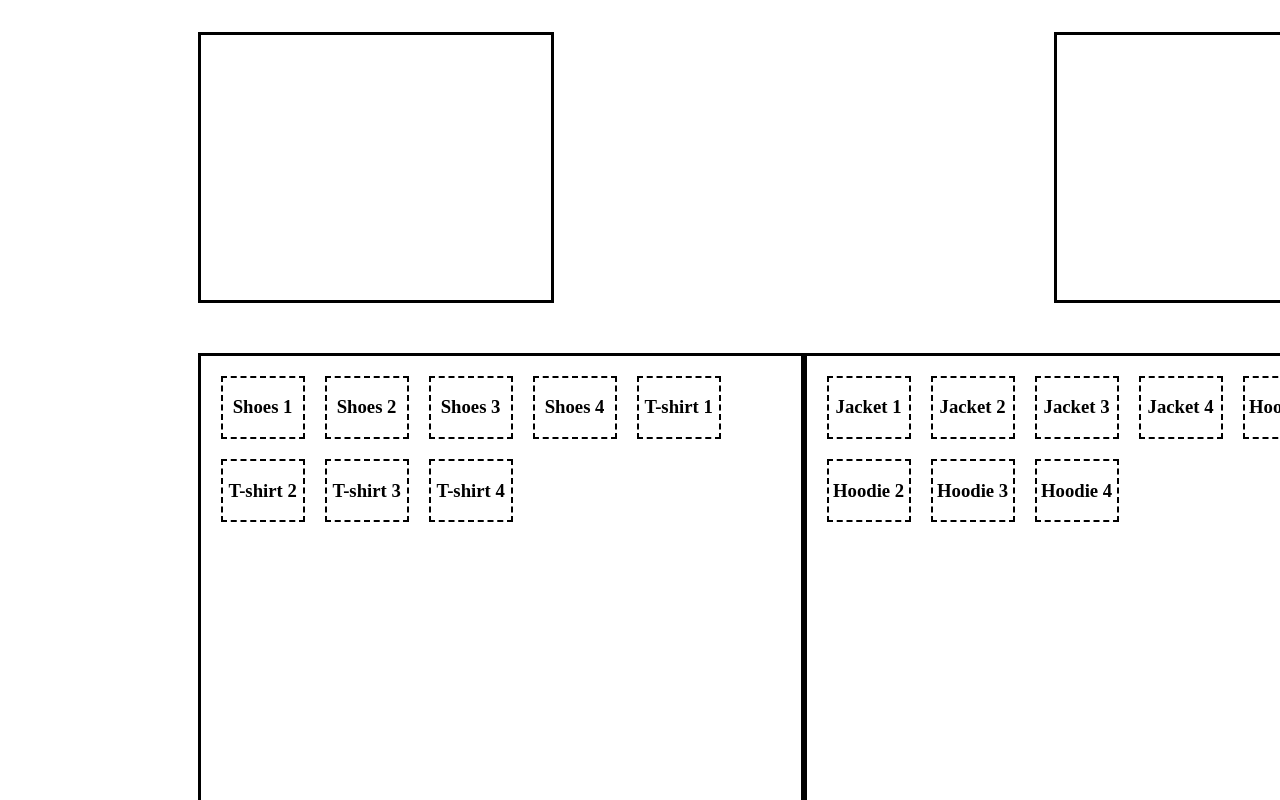
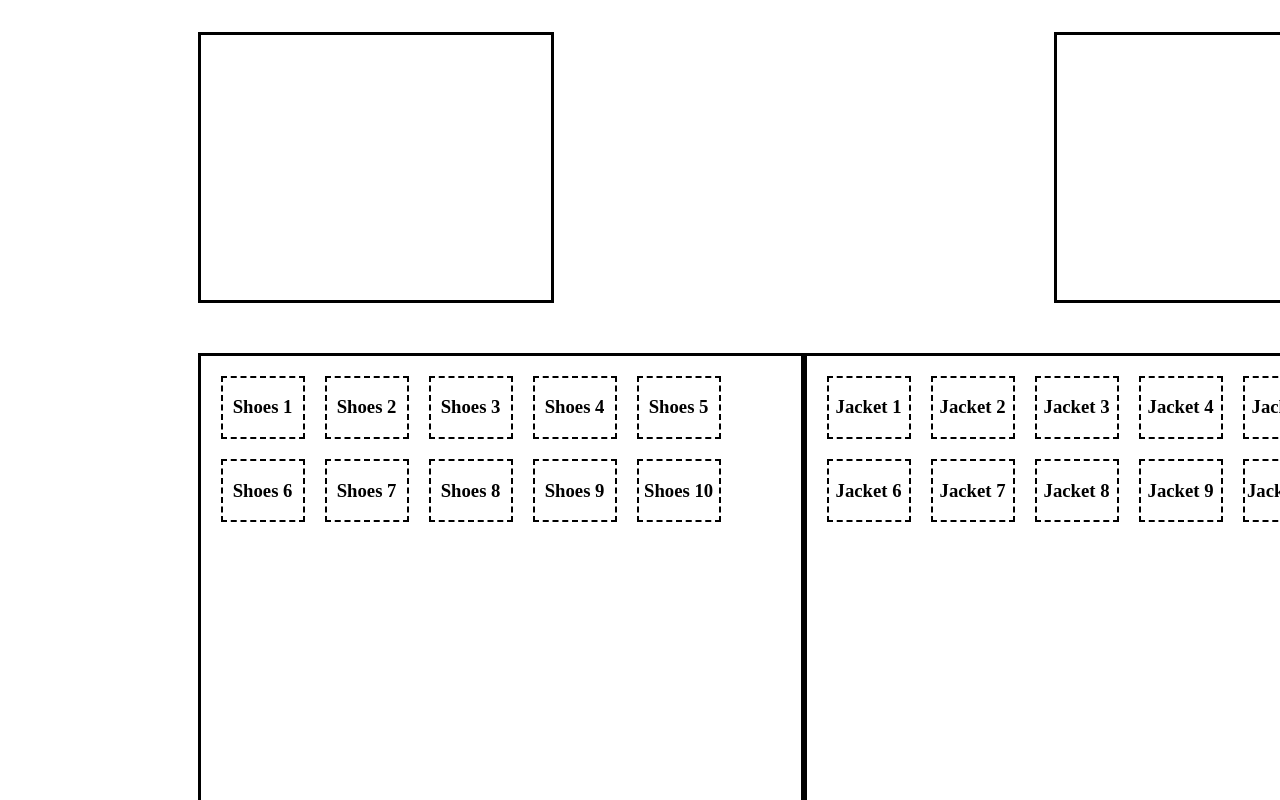
Before and after one commit to Kontorsk/testovoeDragAndDrop, a Vue app: page / in a window 1280 px wide. Shown: the top 800 px of the page. Built offline with nearby package versions, Linux system fonts and the light colour scheme.

Commit message:
DP-17: defined props + changed data fetch func

```diff
--- a/src/App.vue
+++ b/src/App.vue
@@ -18,96 +18,32 @@ import { ref } from 'vue';
 import TheLeftSpace from './components/TheLeftSpace.vue';
 import TheRightSpace from './components/TheRightSpace.vue';
 
-const dataLeft = ref([
-  {
-    id: 1,
-    name: 'Shoes 1',
-  },
-  {
-    id: 2,
-    name: 'Shoes 2',
-  },
-  {
-    id: 3,
-    name: 'Shoes 3',
-  },
-  {
-    id: 4,
-    name: 'Shoes 4',
-  },
-  {
-    id: 5,
-    name: 'T-shirt 1',
-  },
-  {
-    id: 6,
-    name: 'T-shirt 2',
-  },
-  {
-    id: 7,
-    name: 'T-shirt 3',
-  },
-  {
-    id: 8,
-    name: 'T-shirt 4',
-  },
-]);
-const dataRight = ref([
-  {
-    id: 11,
-    name: 'Jacket 1',
-  },
-  {
-    id: 12,
-    name: 'Jacket 2',
-  },
-  {
-    id: 13,
-    name: 'Jacket 3',
-  },
-  {
-    id: 14,
-    name: 'Jacket 4',
-  },
-  {
-    id: 15,
-    name: 'Hoodie 1',
-  },
-  {
-    id: 16,
-    name: 'Hoodie 2',
-  },
-  {
-    id: 17,
-    name: 'Hoodie 3',
-  },
-  {
-    id: 18,
-    name: 'Hoodie 4',
-  },
-]);
+const dataLeft = ref(fetchData('Shoes'));
+const dataRight = ref(fetchData('Jacket'));
 
 const selectedArray = ref([]);
 const choosedItem = ref('');
 
-function selectItem(id) {
+function fetchData(title) {
+  return Array.from({ length: 10 }, (_, i) => ({ name: `${title} ${++i}` }));
+}
+
+function selectItem(name) {
+  if (selectedArray.value.length > 6 || selectedArray.value.includes(name)) {
+    return;
+  }
   dataLeft.value.forEach((element) => {
-    if (
-      element.id === id &&
-      !selectedArray.value.includes(element) &&
-      selectedArray.value.length < 6
-    ) {
+    if (element.name === name) {
       selectedArray.value.push(element);
     }
   });
 }
 
-function chooseItem(id) {
-  dataRight.value.forEach((element) => {
-    if (element.id === id && !choosedItem.value.includes(element)) {
-      choosedItem.value = element.name;
-    }
+function chooseItem(name) {
+  const item = dataRight.value.find((elem) => {
+    return elem.name === name;
   });
+  choosedItem.value = item.name;
 }
 </script>
 
--- a/src/components/TheLeftSpace.vue
+++ b/src/components/TheLeftSpace.vue
@@ -4,7 +4,7 @@
     <div class="components">
       <draggable :list="dataLeft" tag="ul" group="data" class="list">
         <template #item="item">
-          <li @click="$emit('selectItem', item.element.id)" class="list-item">
+          <li @click="$emit('selectItem', item.element.name)" class="list-item">
             <h3>{{ item.element.name }}</h3>
           </li>
         </template>
@@ -19,8 +19,14 @@ import { defineProps, defineEmits } from 'vue';
 import draggable from 'vuedraggable';
 
 defineProps({
-  dataLeft: Array,
-  selectedArray: Array,
+  dataLeft: {
+    type: Array,
+    required: true,
+  },
+  selectedArray: {
+    type: Array,
+    required: true,
+  },
 });
 defineEmits('selectItem');
 </script>
--- a/src/components/TheRightSpace.vue
+++ b/src/components/TheRightSpace.vue
@@ -4,7 +4,7 @@
     <div class="components">
       <draggable :list="dataRight" tag="ul" group="data" class="list">
         <template #item="item">
-          <li @click="$emit('chooseItem', item.element.id)" class="list-item">
+          <li @click="$emit('chooseItem', item.element.name)" class="list-item">
             <h3>{{ item.element.name }}</h3>
           </li>
         </template>
@@ -19,8 +19,14 @@ import { defineProps, defineEmits } from 'vue';
 import draggable from 'vuedraggable';
 
 defineProps({
-  dataRight: Array,
-  choosedItem: String,
+  dataRight: {
+    type: Array,
+    required: true,
+  },
+  choosedItem: {
+    type: String,
+    required: true,
+  },
 });
 defineEmits('chooseItem');
 </script>
--- a/src/components/selectedComponents/selectedLeft.vue
+++ b/src/components/selectedComponents/selectedLeft.vue
@@ -1,7 +1,7 @@
 <template>
   <div>
     <ul class="list">
-      <li v-for="item in data" :key="item.id" class="list-item">
+      <li v-for="item in data" :key="item.name" class="list-item">
         <h3>{{ item.name }}</h3>
       </li>
     </ul>
@@ -10,7 +10,11 @@
 
 <script setup>
 import { defineProps } from 'vue';
+
 defineProps({
-  data: Array,
+  data: {
+    type: Array,
+    required: true,
+  },
 });
 </script>
--- a/src/components/selectedComponents/selectedRight.vue
+++ b/src/components/selectedComponents/selectedRight.vue
@@ -6,8 +6,12 @@
 
 <script setup>
 import { defineProps } from 'vue';
+
 defineProps({
-  data: String,
+  data: {
+    type: String,
+    required: true,
+  },
 });
 </script>
 
```
